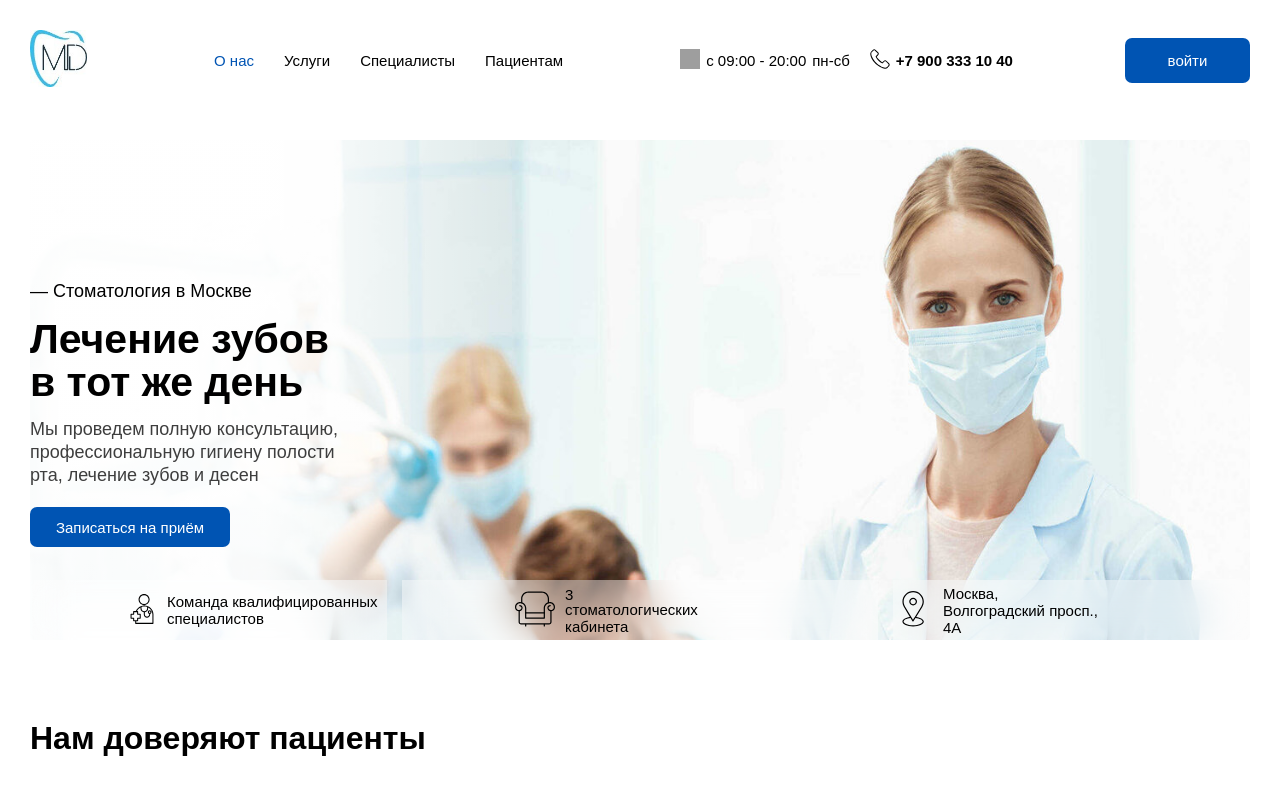
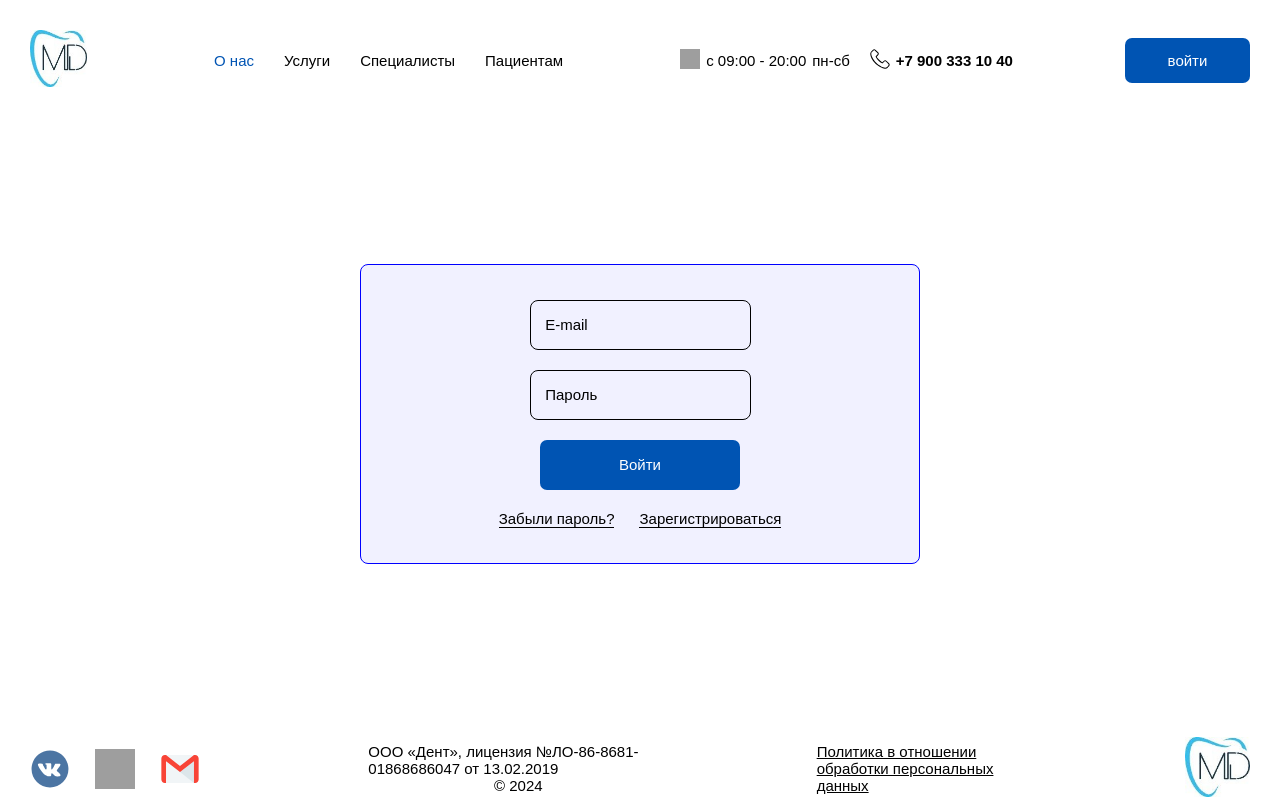
Before and after one commit to LuckOnOff/medical-website, a React (Create React App) app: page /medical-website/login in a window 1280 px wide. Shown: the top 800 px of the page. Built offline with nearby package versions, Linux system fonts and the light colour scheme; grey boxes are pictures that could not be loaded.

Commit message:
перестройка структуры
- удалил компонент main и в App.js обернул Routes в тег main для дальнейшего удобства индексации и решения проблем некоторых багов

```diff
--- a/src/App.js
+++ b/src/App.js
@@ -2,7 +2,12 @@ import { useState } from 'react';
 import { BrowserRouter, Routes, Route } from 'react-router-dom';
 import Header from './components/Header.jsx';
 import Footer from './components/Footer.jsx';
-import Main from './components/Main.jsx';
+import AboutUsPage from "./components/AboutUsPage.jsx";
+import ServicesPage from "./components/ServicesPage.jsx";
+import SpecialistsPage from "./components/SpecialistsPage.jsx";
+import PatientsPage from "./components/PatientsPage.jsx";
+import LogInPage from "./components/LogInPage.jsx";
+import RegistrationPage from "./components/RegistrationPage.jsx";
 import './css/App.css';
 
 
@@ -17,9 +22,16 @@ function App() {
     <BrowserRouter>
       <section className='container'>
         <Header onPageChange={handlePageChange} />
+        <main className='main'>
         <Routes>
-          <Route path="/medical-website/*" element={<Main currentPage={currentPage} onPageChange={handlePageChange} />} />
+            <Route path="/medical-website/about" element={<AboutUsPage/>} />
+            <Route path="/medical-website/services" element={<ServicesPage/>} />
+            <Route path="/medical-website/specialists" element={<SpecialistsPage/>} />
+            <Route path="/medical-website/patients" element={<PatientsPage/>} />
+            <Route path="/medical-website/login" element={<LogInPage/>} />
+            <Route path="/medical-website/registration" element={<RegistrationPage/>} />
         </Routes>
+        </main>
         <Footer/>
       </section>
     </BrowserRouter>
--- a/src/components/LogInPage.jsx
+++ b/src/components/LogInPage.jsx
@@ -2,7 +2,7 @@ import React from "react";
 import { Link } from 'react-router-dom';
 import "../css/LogInPage.css";
 
-  const LogInPage = ({ onPageChange }) => {
+  const LogInPage = () => {
 
     return (
       <form className="log-in-form">
@@ -39,7 +39,7 @@ import "../css/LogInPage.css";
         </button>
         <div className="log-in-form__text-container">
           <p className="log-in-form__button-forgot-password">Забыли пароль?</p>
-          <p className="log-in-form__button-reg" onClick={() => onPageChange('registration')}>
+          <p className="log-in-form__button-reg">
             <Link to="/medical-website/registration">
               Зарегистрироваться
             </Link>
--- a/src/components/Main.jsx
+++ /dev/null
@@ -1,23 +0,0 @@
-import React from "react";
-import AboutUsPage from "./AboutUsPage.jsx";
-import ServicesPage from "./ServicesPage.jsx";
-import SpecialistsPage from "./SpecialistsPage.jsx";
-import PatientsPage from "./PatientsPage.jsx";
-import LogInPage from "./LogInPage.jsx";
-import RegistrationPage from "./RegistrationPage.jsx";
-
-const Main = ({ currentPage, onPageChange }) => {
-    return (
-      <main className="main">
-        {currentPage === 'about' && <AboutUsPage />}
-        {currentPage === 'services' && <ServicesPage />}
-        {currentPage === 'specialists' && <SpecialistsPage />}
-        {currentPage === 'patients' && <PatientsPage />}
-        {currentPage === 'logIn' && <LogInPage onPageChange={onPageChange}/>}
-        {currentPage === 'registration' && <RegistrationPage onPageChange={onPageChange} />}
-      </main>
-    );
-  };
-
-
-export default Main;
--- a/src/components/RegistrationPage.jsx
+++ b/src/components/RegistrationPage.jsx
@@ -2,7 +2,7 @@ import React from "react";
 import { Link } from 'react-router-dom';
 import "../css/RegistrationPage.css";
 
-const RegistrationPage = ({ onPageChange }) => {
+const RegistrationPage = () => {
 
   return (
     <form className="reg-form">
@@ -53,7 +53,7 @@ const RegistrationPage = ({ onPageChange }) => {
         <p className="reg-form__subtitle-password">Пароль</p>
       </div>
       <button className="primary-button reg-form__submit-button" type="submit">Зарегистрироваться</button>
-      <p className="reg-form__log-in" type="button" onClick={() => onPageChange('logIn')}>
+      <p className="reg-form__log-in" type="button">
         <Link to="/medical-website/logIn">
           Войти
         </Link>
```
